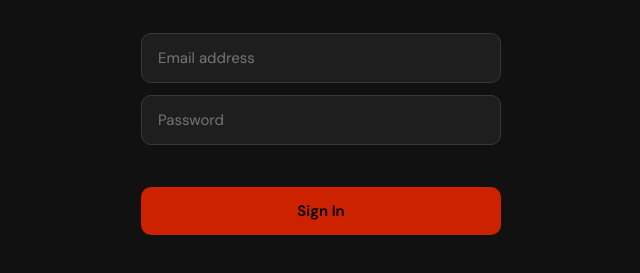
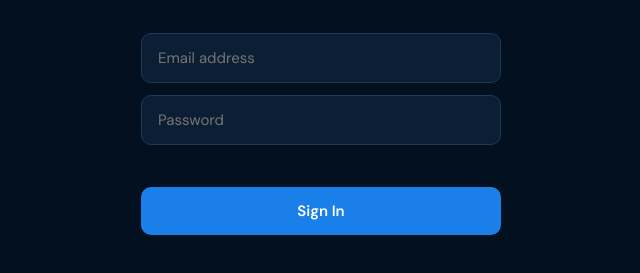
Before and after one commit to johnrockWA/GreatMatesFFL-app, a plain HTML site: page index.html in a window 1280 px wide. Shown: the part 379-652 px from the top of the page, without its empty margins (319-959 px from the left). Drawn offline with Linux system fonts and the light colour scheme.

Commit message:
Add files via upload

```diff
--- a/index.html
+++ b/index.html
@@ -12,17 +12,18 @@
   *, *::before, *::after { box-sizing: border-box; margin: 0; padding: 0; }
 
   :root {
-    --bg:        #111111;
-    --surface:   #1e1e1e;
-    --surface2:  #272727;
-    --border:    #383838;
-    --gold:      #cc2200;
-    --gold-dim:  #a01a00;
-    --text:      #f0f0f0;
-    --muted:     #888888;
-    --green:     #2db84b;
-    --red:       #e63946;
-    --blue:      #4a9eff;
+    /* AFL / CA inspired navy + electric blue palette */
+    --bg:        #03101f;   /* deep navy — AFL app background */
+    --surface:   #0b1e33;   /* card surface */
+    --surface2:  #112740;   /* elevated surface / table headers */
+    --border:    #1e3a55;   /* subtle border */
+    --gold:      #1a7fe8;   /* electric blue — primary accent */
+    --gold-dim:  #135fb8;   /* accent hover/active */
+    --text:      #f0f4f8;   /* off-white */
+    --muted:     #7a94aa;   /* muted blue-grey */
+    --green:     #1ec971;   /* success green */
+    --red:       #e63946;   /* error red */
+    --blue:      #4ab8ff;   /* highlight / info blue */
     --radius:    10px;
     --tab-h:     60px;
     --header-h:  56px;
@@ -51,7 +52,7 @@
 
   #header {
     height: var(--header-h);
-    background: var(--surface);
+    background: linear-gradient(180deg, #0d2a45 0%, var(--surface) 100%);
     border-bottom: 1px solid var(--border);
     display: flex;
     align-items: center;
@@ -86,7 +87,7 @@
 
   #tab-bar {
     height: calc(var(--tab-h) + env(safe-area-inset-bottom, 0px));
-    background: var(--surface);
+    background: linear-gradient(0deg, #0d2a45 0%, var(--surface) 100%);
     border-top: 1px solid var(--border);
     display: flex;
     flex-shrink: 0;
@@ -167,7 +168,7 @@
 
   .btn-primary {
     background: var(--gold);
-    color: #000;
+    color: #fff;
     border: none;
     border-radius: var(--radius);
     font-family: 'DM Sans', sans-serif;
@@ -237,7 +238,7 @@
 
   .fixture-row.current .fixture-round-badge {
     background: var(--gold);
-    color: #000;
+    color: #fff;
     border-color: var(--gold);
     font-weight: 600;
   }
@@ -714,7 +715,7 @@
   .round-chip.active {
     background: var(--gold);
     border-color: var(--gold);
-    color: #000;
+    color: #fff;
     font-weight: 600;
   }
 
```
